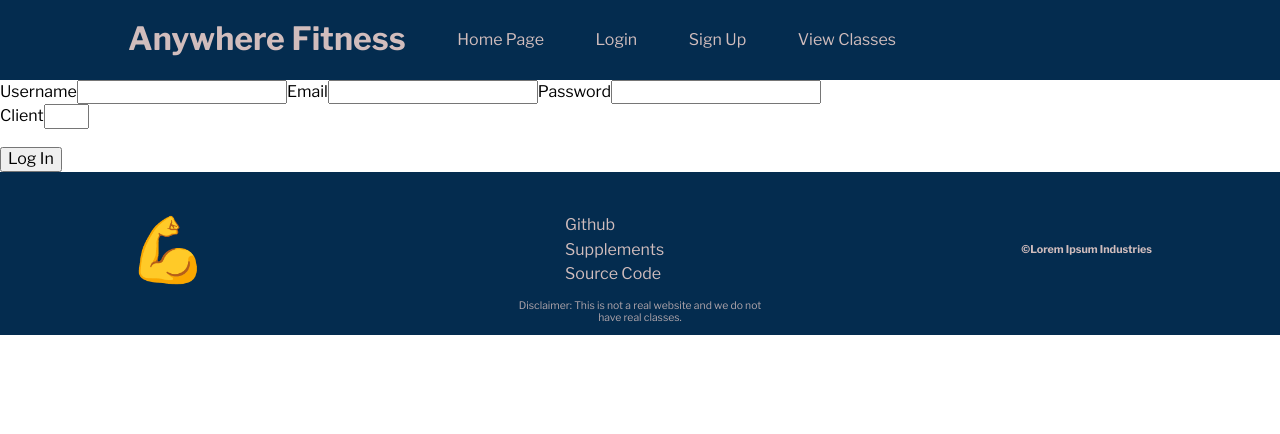
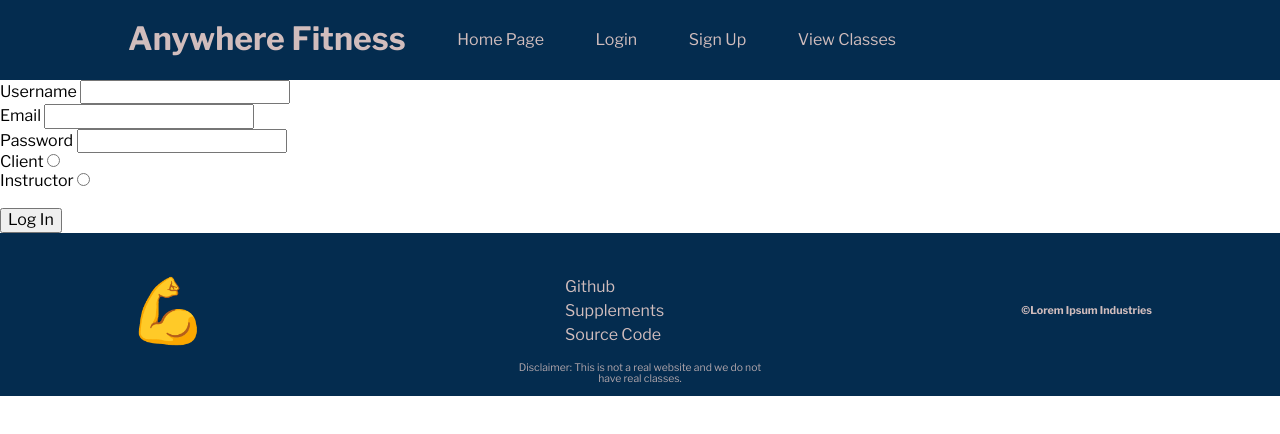
Before and after one commit to ft-anywhere-fitness/Full-Time-Anywhere-Fitness-Front-End, a React (Create React App) app: page /signup in a window 1280 px wide. Shown: the top 434 px of the page. Built offline with nearby package versions, Linux system fonts and the light colour scheme.

Commit message:
Fixed radio buttons in SignUpForm

```diff
--- a/src/components/SignUpForm.js
+++ b/src/components/SignUpForm.js
@@ -8,7 +8,7 @@ import { register } from "../actions/userActions";
 
 const SignUpForm = ({ register, userData }) => {
   // State Management
-  const navigate = useNavigate();
+  // const navigate = useNavigate();
   const [credentials, setCredentials] = useState({
     "username": "",
     "password": "",
@@ -19,17 +19,6 @@ const SignUpForm = ({ register, userData }) => {
 
   // Event Handlers
   const handleChange = (event) => {
-    // if (event.target.value === ("1" || "2")) {
-    //   return setCredentials({
-    //     ...credentials,
-    //     [event.target.name]: Number(event.target.value)
-    //   });
-    // } else {
-    //   return setCredentials({
-    //     ...credentials,
-    //     [event.target.name]: event.target.value
-    //   });
-    // }
     setCredentials({
       ...credentials,
       [event.target.name]: event.target.value
@@ -38,9 +27,9 @@ const SignUpForm = ({ register, userData }) => {
 
   const handleSubmit = (event) => {
     event.preventDefault();
-    console.log(credentials);
-    // await register(credentials);
-    // if (userData.isRegistering === false) {
+    credentials.role_id = Number(credentials.role_id);
+    register(credentials);
+    // if (userData.isRegistering === false && userData.registrationError === "") {
     //   navigate("/login");
     // }
   };
@@ -48,8 +37,9 @@ const SignUpForm = ({ register, userData }) => {
   // Returned Component
   return (
     <form onSubmit={handleSubmit}>
+      {userData.registrationError && <p>{userData.registrationError}</p>}
       <label>
-        Username
+        <span>Username </span>
         <input
           name="username"
           type="text"
@@ -57,8 +47,9 @@ const SignUpForm = ({ register, userData }) => {
           value={credentials.username}
         />
       </label>
+      <br />
       <label>
-        Email
+        <span>Email </span>
         <input
           name="email"
           type="email"
@@ -66,8 +57,9 @@ const SignUpForm = ({ register, userData }) => {
           value={credentials.email}
         />
       </label>
+      <br />
       <label>
-        Password
+        <span>Password </span>
         <input
           name="password"
           type="password"
@@ -77,18 +69,17 @@ const SignUpForm = ({ register, userData }) => {
       </label>
       <br />
       <label>
-        Client
+        <span>Client </span>
         <input
           name="role_id"
-          type="number"
+          type="radio"
           onChange={handleChange}
-          min="1"
-          max="2"
+          value="1"
         />
       </label>
       <br />
-      {/* <label>
-        Instructor
+      <label>
+        <span>Instructor </span>
         <input
           name="role_id"
           type="radio"
@@ -96,11 +87,11 @@ const SignUpForm = ({ register, userData }) => {
           value="2"
         />
       </label>
-      <br /> */}
+      <br />
       {
-        credentials.role_id === 2 &&
+        credentials.role_id === "2" &&
         <label>
-          Instructor Code
+          <span>Instructor Code </span>
           <input
             name="auth"
             type="text"
```
